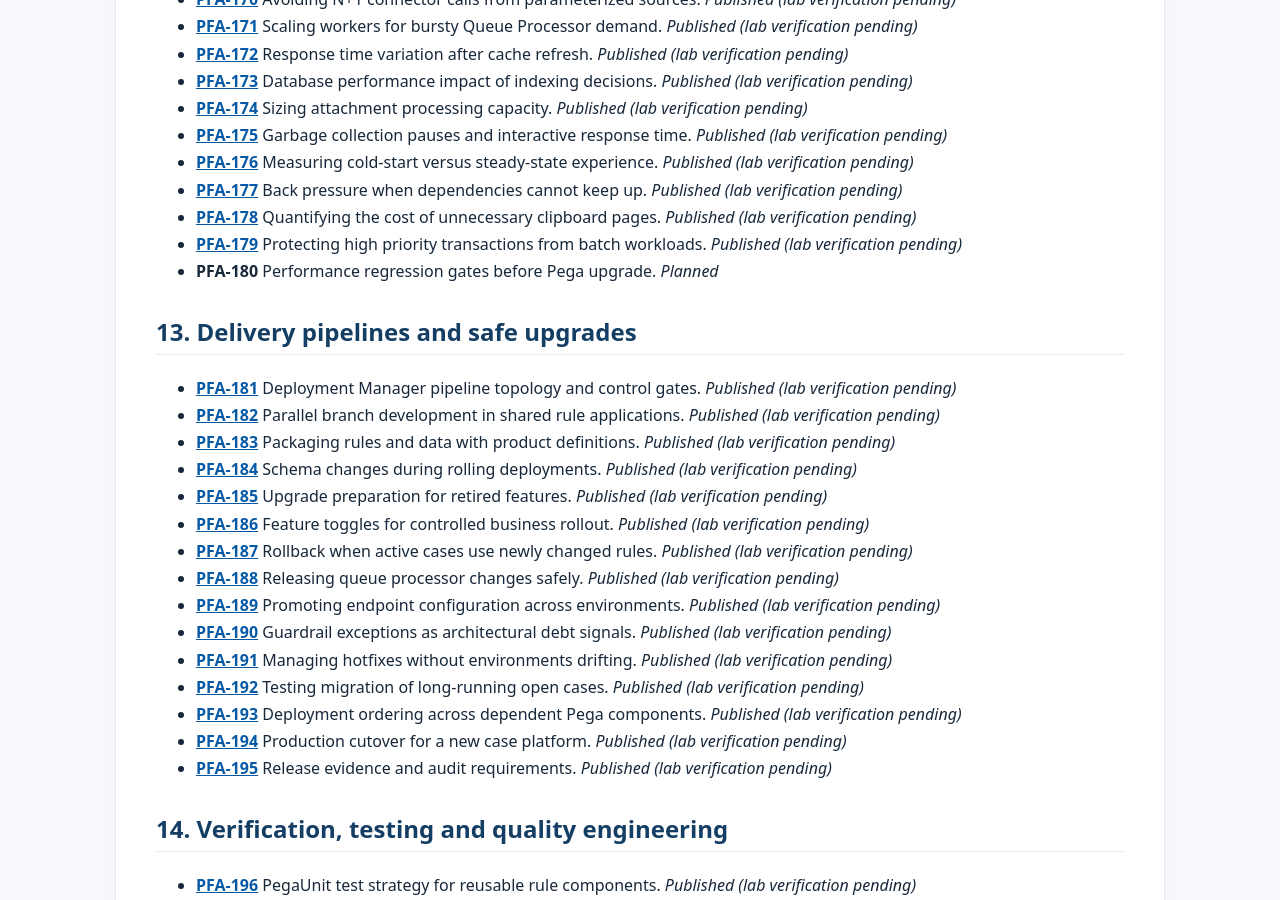
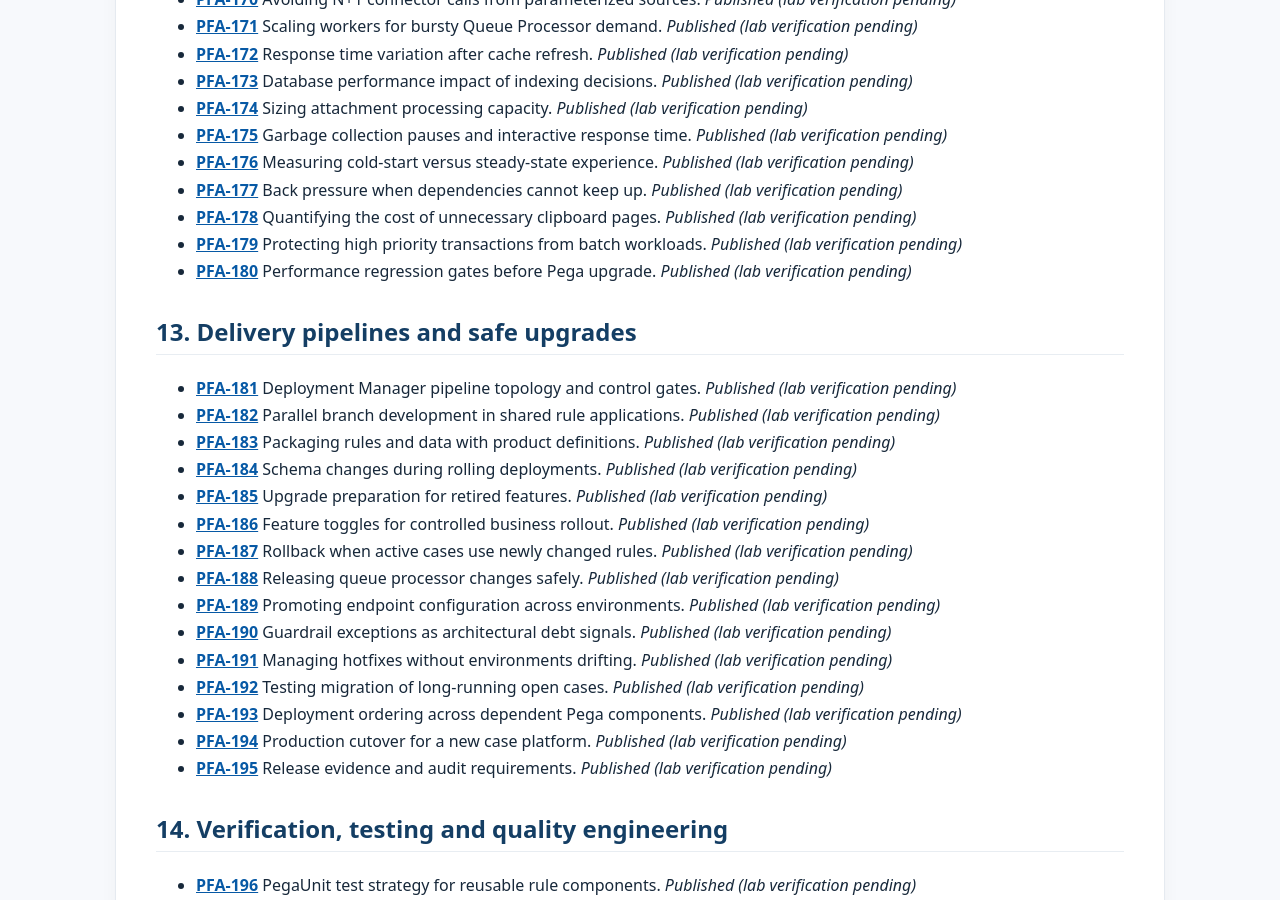
Before and after one commit to chandransandeep/pega-feature-atlas, a Jekyll site: the page built from docs/feature-inventory.md, in a window 1280 px wide and 900 px high, scrolled down 6706 px. Built offline with Jekyll 4.4.1, drawn with Linux system fonts in a browser that asks for light colours.

Commit message:
Publish PFA-180: pfa-180-performance-regression-gates-before-a-pega-upgrade

```diff
--- a/docs/commit-date-register.tsv
+++ b/docs/commit-date-register.tsv
@@ -246,3 +246,4 @@ docs/articles/delivery/pfa-194-production-cutover-for-a-new-case-platform.md	202
 docs/articles/delivery/pfa-195-release-evidence-and-audit-requirements.md	2018-08-31	2026-10-31T04:12:14+00:00	random_past_date
 docs/articles/testing/pfa-207-regression-testing-complex-decision-tables.md	2018-05-02	2026-10-31T04:12:14+00:00	random_past_date
 docs/articles/testing/pfa-208-testing-attachment-security-and-size-limits.md	2019-02-24	2026-10-31T04:12:14+00:00	random_past_date
+docs/articles/performance/pfa-180-performance-regression-gates-before-a-pega-upgrade.md	2025-08-31	2026-10-31T04:12:33+00:00	random_past_date
--- a/docs/feature-inventory.md
+++ b/docs/feature-inventory.md
@@ -268,7 +268,7 @@ This is the editorial plan for Pega Feature Atlas. It is not a list of completed
 - **[PFA-177](articles/performance/pfa-177-back-pressure-when-dependencies-cannot-keep-up.md)** Back pressure when dependencies cannot keep up. _Published (lab verification pending)_
 - **[PFA-178](articles/performance/pfa-178-quantifying-the-cost-of-unnecessary-clipboard-pages.md)** Quantifying the cost of unnecessary clipboard pages. _Published (lab verification pending)_
 - **[PFA-179](articles/performance/pfa-179-protecting-high-priority-transactions-from-batch-workloads.md)** Protecting high priority transactions from batch workloads. _Published (lab verification pending)_
-- **PFA-180** Performance regression gates before Pega upgrade. _Planned_
+- **[PFA-180](articles/performance/pfa-180-performance-regression-gates-before-a-pega-upgrade.md)** Performance regression gates before Pega upgrade. _Published (lab verification pending)_
 
 <a id="section-13"></a>
 
```
Also changed, not shown: README.md, docs/articles/performance/pfa-180-performance-regression-gates-before-a-pega-upgrade.md (renamed from drafts/pfa-180-performance-regression-gates-before-a-pega-upgrade.md).
